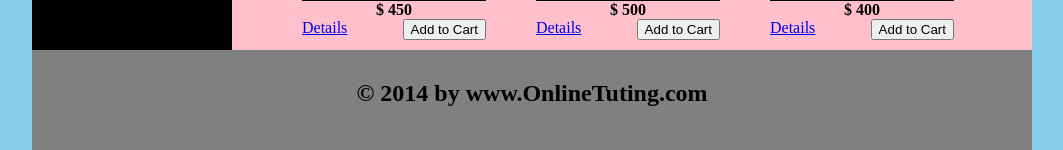
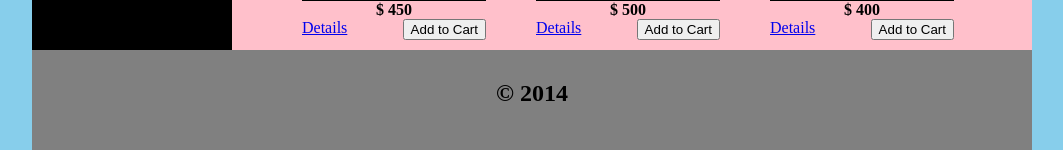
Before and after one commit to shre1000/Demo-E-Commerce-Store, a PHP site: page /all_products.php in a window 1280 px wide. Shown: the part 680-830 px from the top of the page, without its empty margins (108-1171 px from the left). Run offline with PHP 8.4, Linux system fonts and the light colour scheme; data comes from the database, SQL or seed files in the repository.

Commit message:
Update all_products.php

```diff
--- a/Ecommerce/all_products.php
+++ b/Ecommerce/all_products.php
@@ -132,7 +132,7 @@ include("functions/functions.php");
 
 		<div id="footer">
 
-		<h2 style="text-align:center; padding-top:30px;">&copy; 2014 by www.OnlineTuting.com</h2>
+		<h2 style="text-align:center; padding-top:30px;">&copy; 2014</h2>
 
 		</div>
 
```
